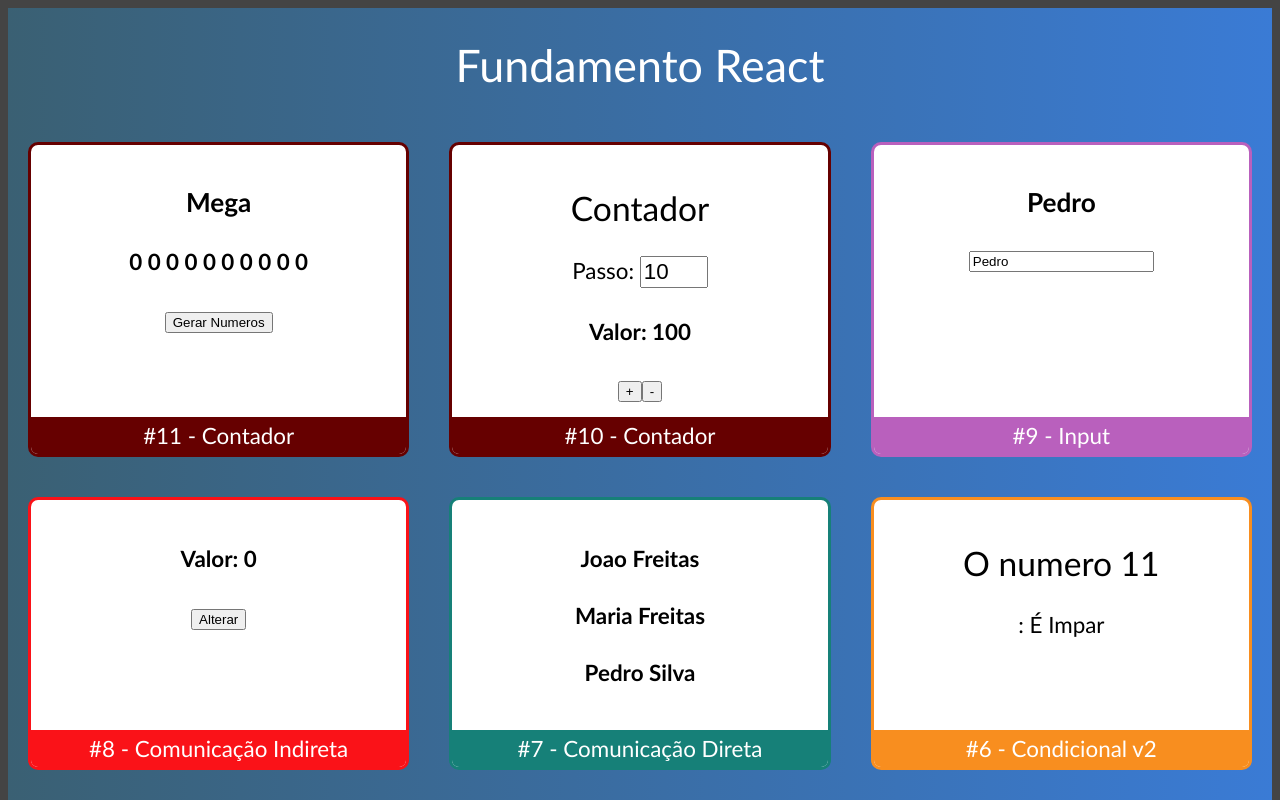
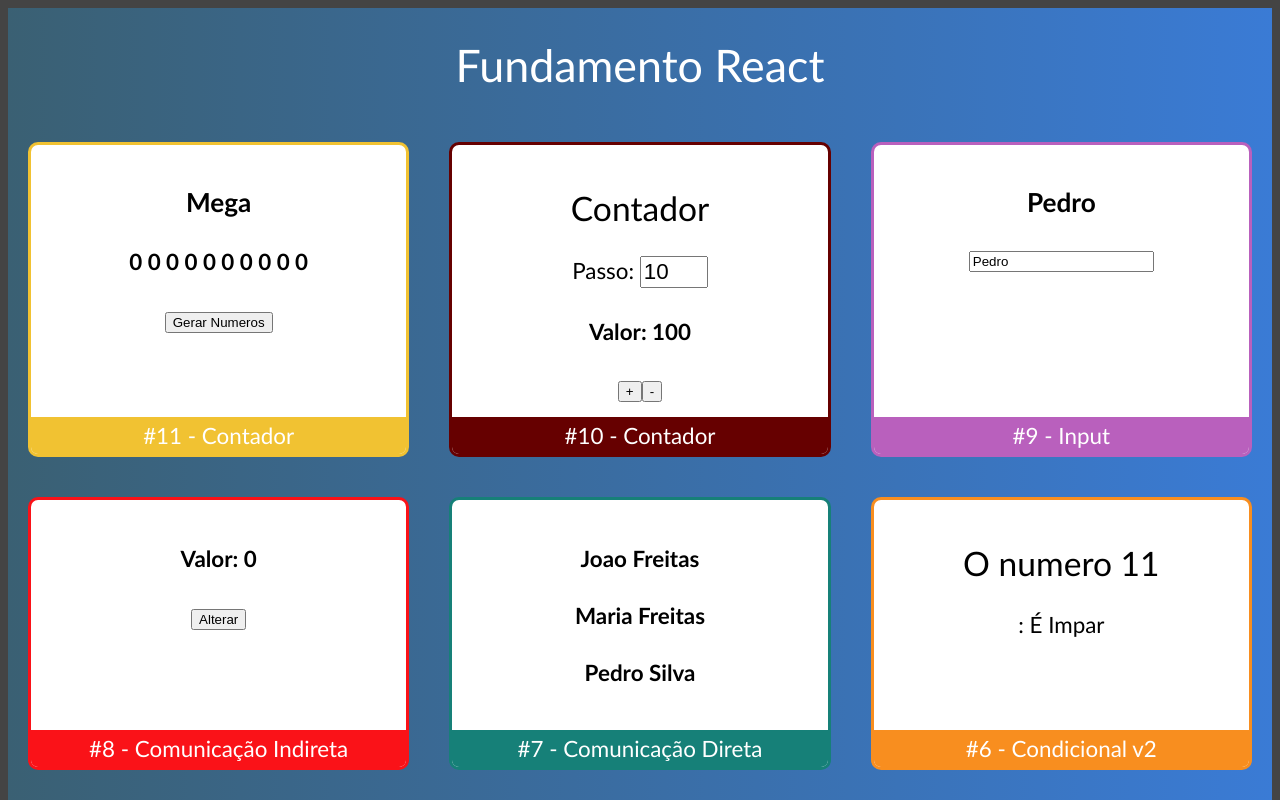
Before and after one commit to Rafael702/Fundamentos-React_Estrelas, a React (Create React App) app: page / in a window 1280 px wide. Shown: the top 800 px of the page. Built offline with nearby package versions, Linux system fonts and the light colour scheme.

Commit message:
Mudar cor do card da Mega da Virada

```diff
--- a/src/App.jsx
+++ b/src/App.jsx
@@ -18,7 +18,7 @@
     <h1>Fundamento React</h1>
 
     <div className="Cards">
-      <Card titulo="#11 - Contador " color="#660000">
+      <Card titulo="#11 - Contador " color="#f1c232">
         <Mega qtdNumeros={10}></Mega>
       </Card>
       <Card titulo="#10 - Contador " color="#660000">
```
